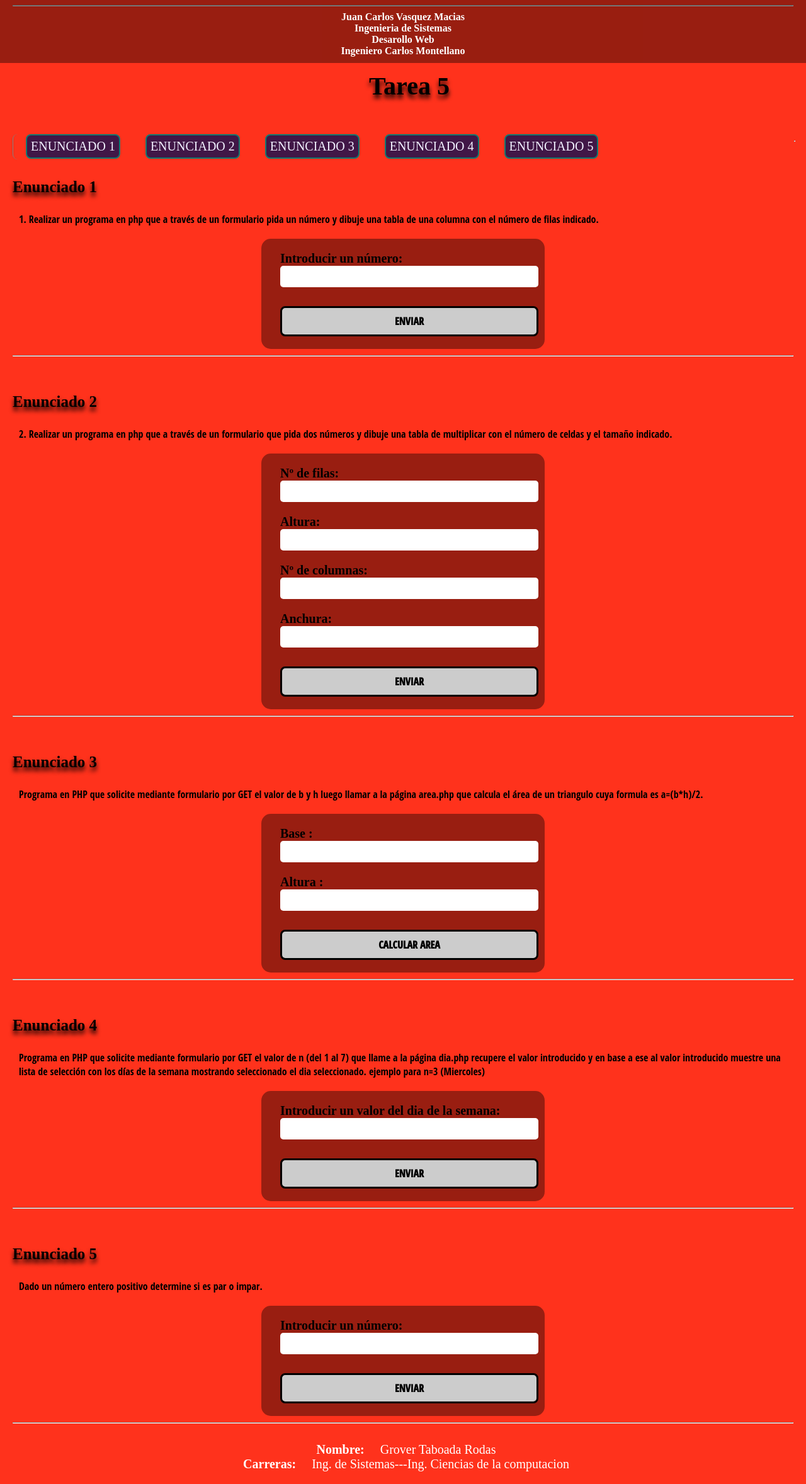
After one commit to Carlos97VM/DesarolloWeb, a PHP site: page /imdex.html in a window 1280 px wide. The commit adds this page. Shown: the whole page at 63% size. Run offline with PHP 8.4, Linux system fonts and the light colour scheme.

Commit message:
Tarea 5
PHP con menu

```diff
--- a/tarea5/estilos.css
+++ b/tarea5/estilos.css
@@ -100,6 +100,7 @@ div{
 div:hover{
 	background: rgba(0,0,0,0.4);
 	color: white;
+	background-position: center;
 }
 
 /*------------------------------Formoularios------------------------------------*/
--- /dev/null
+++ b/tarea5/imdex.html
@@ -0,0 +1,108 @@
+<!DOCTYPE html>
+<html lang="en">
+<head>
+	<meta charset="UTF-8">
+	<title>Tarea-5||SIS-256</title>
+	<link rel="stylesheet" href="estilos.css">
+</head>
+<body>
+	<div class="menu-fixed" align="center">
+		<center>
+			<br>
+		<b>Juan Carlos Vasquez Macias</b><br>
+		<b>Ingenieria de Sistemas</b><br>
+		<b>Desarollo Web</b><br>
+		<b>Ingeniero Carlos Montellano</b>
+	</center>
+	</div>
+	<hr>
+	<br>
+	<h1 class="main">Tarea 5</h1>
+	<div class="menu" align="center">
+		<ul class="menu">
+					<li><a href="#ejemplo1">Enunciado 1</a></li>
+					<li><a href="#enun2">Enunciado 2</a></li>
+					<li><a href="#ejemplo3">Enunciado 3</a></li>
+					<li><a href="#ejemplo4">Enunciado 4</a></li>
+					<li><a href="#ejemplo5">Enunciado 5</a></li>
+				</ul>
+	</div>
+	<hr>
+	<div class="main" id="ejemplo1" >
+		<h3>Enunciado 1</h3>
+		<p>1. Realizar un programa en php que a través de un formulario pida un número y dibuje
+		una tabla de una columna con el número de filas indicado.</p>
+		<form action="01.php" method="POST">
+			<label for="num"> Introducir un número: </label>
+			<input type="number" name="num" min="1">
+			<input type="submit" value="Enviar">
+		</form>
+	</div>
+	<hr>
+	<div id="enun2" class="main">
+		<h3  >Enunciado 2</h3>
+		<p>
+			2. Realizar un programa en php que a través de un formulario que pida dos números y
+			dibuje una tabla de multiplicar con el número de celdas y el tamaño indicado.
+		</p>
+		<form action="02.php" method="POST">
+			<label for="filas"> Nº de filas: </label>
+			<input type="text" name="filas">
+			<label for="altura"> Altura: </label>
+			<input type="text" name="altura">
+			<label for="columnas"> Nº de columnas: </label>
+			<input type="text" name="columnas">
+			<label for="Anchura">Anchura: </label>
+			<input type="text" name="anchura">
+			<input type="submit" value="Enviar">
+		</form>
+	</div>
+	<hr>
+	<div class="main" id="ejemplo3">
+		<h3>Enunciado 3</h3>
+		<p>
+			Programa en PHP que solicite mediante formulario por GET el valor de b y h luego
+			llamar a la página area.php que calcula el área de un triangulo cuya formula es
+			a=(b*h)/2.
+		</p>
+		<form action="area.php" method="GET">
+			<label for="b"> Base : </label>
+			<input type="text" name="b">
+			<label for="h">Altura : </label>
+			<input type="text" name="h">
+			<input type="submit" value="Calcular area">
+		</form>
+	</div>
+	<hr>
+	<div class="main" id="ejemplo4">
+		<h3>Enunciado 4</h3>
+		<p>
+			Programa en PHP que solicite mediante formulario por GET el valor de n (del 1 al 7)
+			que llame a la página dia.php recupere el valor introducido y en base a ese al valor
+			introducido muestre una lista de selección con los días de la semana mostrando
+			seleccionado el dia seleccionado. ejemplo para n=3 (Miercoles)
+		</p>
+		<form action="dia.php" method="GET">
+			<label for="numero"> Introducir un valor del dia de la semana: </label>
+			<input type="number" name="numero" min="1" max="7">
+			<input type="submit" value="enviar">
+		</form>
+	</div>
+	<hr>
+	<div class="main" id="ejemplo5">
+		<h3>Enunciado 5</h3>
+		<p>
+			 Dado un número entero positivo determine si es par o impar.
+		</p>
+		<form action="05.php" method="GET">
+			<label for="numero"> Introducir un número: </label>
+			<input type="number" name="numero">
+			<input type="submit" value="enviar">
+		</form>
+	</div>
+	<hr>
+	<div id="copyright">
+			<b>Nombre:</b> <span>Grover Taboada Rodas <br> <span><b>Carreras:</b></span> Ing. de Sistemas---Ing. Ciencias de la computacion</span>
+	</div>
+</body>
+</html>
```
